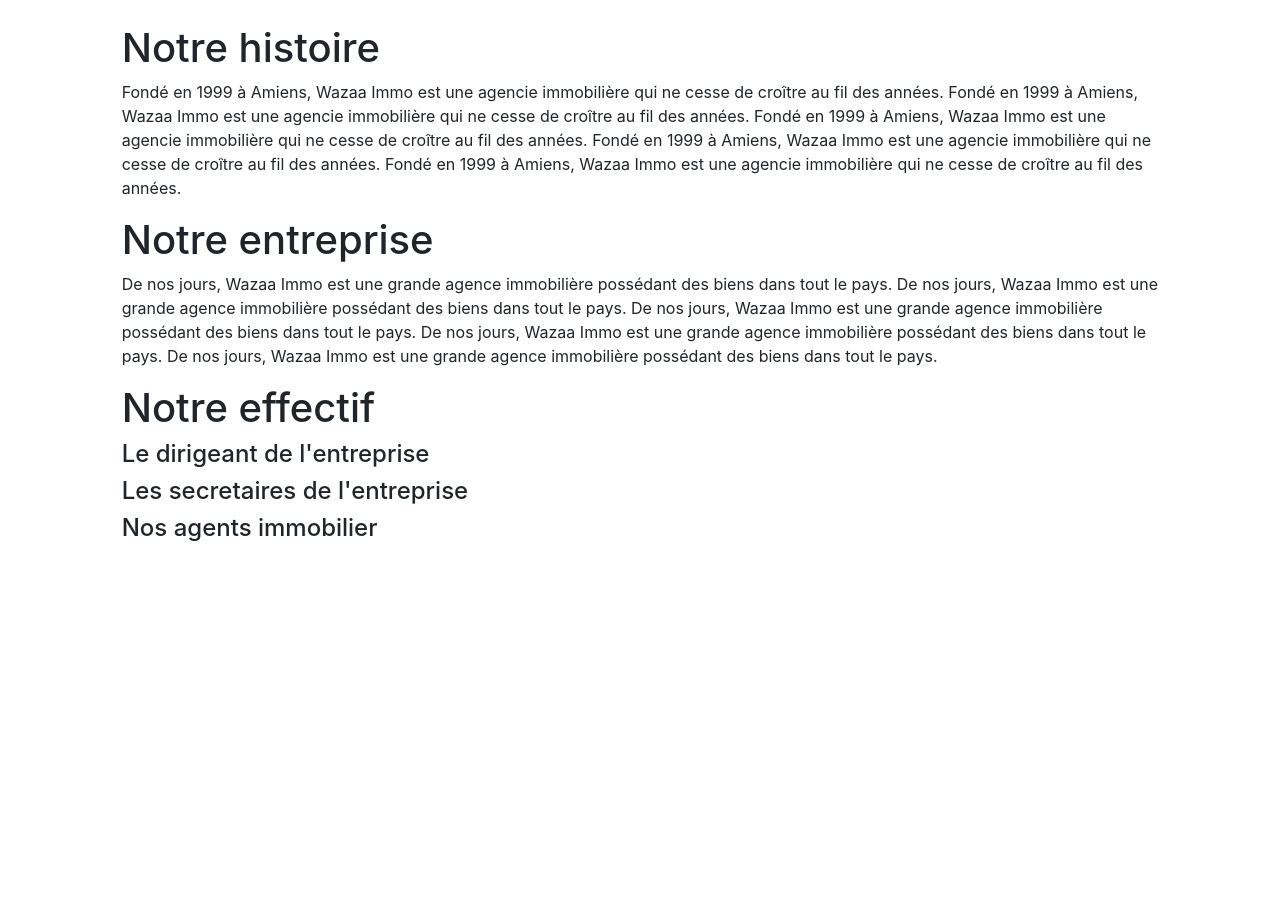
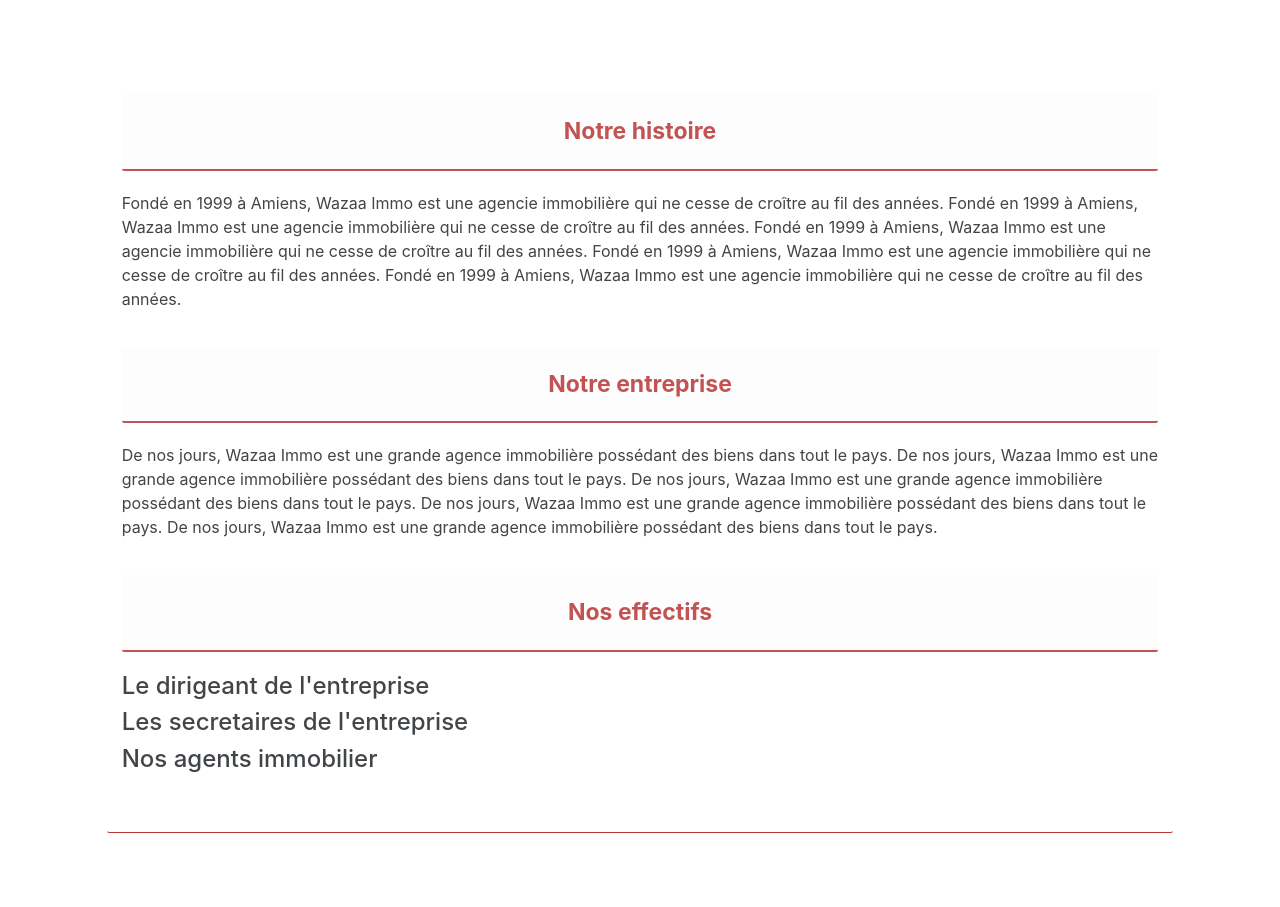
Before and after one commit to AntLrt/WazaaImmoGrp, a CodeIgniter app: the page made by CodeIgniter/application/views/PageNousView.php in a window 1280 px wide. Before the commit the page ends 541 px from the top, so only its background shows below. Run offline with CodeIgniter, Linux system fonts and the light colour scheme; data that the repository does not hold is empty.

Commit message:
CSS update

```diff
--- a/CodeIgniter/application/views/FooterView.php
+++ b/CodeIgniter/application/views/FooterView.php
@@ -6,7 +6,7 @@
     <link rel="stylesheet" href="<?= base_url("assets/CSS/FooterStyle.css") ?>">
 </head>
 
-<body>
+<body id="foot">
 
     <div class="container-flex sticky-bottom justify-content-center">
         <div class="footer-contct">
--- a/CodeIgniter/application/views/FormulaireContactView.php
+++ b/CodeIgniter/application/views/FormulaireContactView.php
@@ -12,7 +12,7 @@
 <body>
 
 
-<div class="container col-4">
+<div class="container col-6" id="con1">
 
 
     <form class="form-horizontal" role="form">
@@ -58,6 +58,9 @@
     </form>
 
 
+</div>
+
+
 <script src="https://code.jquery.com/jquery-3.4.1.slim.min.js" integrity="sha384-J6qa4849blE2+poT4WnyKhv5vZF5SrPo0iEjwBvKU7imGFAV0wwj1yYfoRSJoZ+n" crossorigin="anonymous"></script>
 <script src="https://cdn.jsdelivr.net/npm/popper.js@1.16.0/dist/umd/popper.min.js" integrity="sha384-Q6E9RHvbIyZFJoft+2mJbHaEWldlvI9IOYy5n3zV9zzTtmI3UksdQRVvoxMfooAo" crossorigin="anonymous"></script>
 <script src="https://stackpath.bootstrapcdn.com/bootstrap/4.4.1/js/bootstrap.min.js" integrity="sha384-wfSDF2E50Y2D1uUdj0O3uMBJnjuUD4Ih7YwaYd1iqfktj0Uod8GCExl3Og8ifwB6" crossorigin="anonymous"></script>
--- a/CodeIgniter/application/views/HeaderView.php
+++ b/CodeIgniter/application/views/HeaderView.php
@@ -66,7 +66,7 @@
                     $url=site_url("AuthentificationController/Deconnexion");
                     echo "<form action='$url' method='post'>";
 
-                    echo "<button type='submit' class='btn btn-outline-danger d-flex justify-content-end'>Deconnexion</button>";
+                    echo "<button type='submit' class='btn btn-outline-danger'>Deconnexion</button>";
 
                     echo "</form>";
                 }
@@ -83,6 +83,7 @@
             <style type="text/css">
                 body {
                     background-image:url("<?php echo base_url();?>/assets/images/Wazbg.jpg");
+                    background-attachment:fixed;
                 }
             </style>
 
--- a/CodeIgniter/application/views/PageNousView.php
+++ b/CodeIgniter/application/views/PageNousView.php
@@ -1,15 +1,22 @@
 <head>
         <meta name="viewport" content="width=device-width, initial-scale=1, shrink-to-fit=no">
         <link rel="stylesheet" href="https://stackpath.bootstrapcdn.com/bootstrap/4.4.1/css/bootstrap.min.css" integrity="sha384-Vkoo8x4CGsO3+Hhxv8T/Q5PaXtkKtu6ug5TOeNV6gBiFeWPGFN9MuhOf23Q9Ifjh" crossorigin="anonymous">
+        <link rel="stylesheet" href="<?= base_url("assets/CSS/Nous-Comptestyle.css") ?>">
 </head>
 
 <body>
 
     <br>
 
-        <div class="container col-10">
+        <div class="container col-10" id="nous">
 
-            <h1>Notre histoire</h1>
+            <div class='row'>
+                <div class="col-12">
+                    <div class="form-heading">
+                        <span class="prg">Notre histoire</span>
+                    </div>
+                </div>
+            </div>
 
                 <p>Fondé en 1999 à Amiens, Wazaa Immo est une agencie immobilière qui ne cesse de croître au fil des années.
                 Fondé en 1999 à Amiens, Wazaa Immo est une agencie immobilière qui ne cesse de croître au fil des années.
@@ -17,7 +24,13 @@
                 Fondé en 1999 à Amiens, Wazaa Immo est une agencie immobilière qui ne cesse de croître au fil des années.
                 Fondé en 1999 à Amiens, Wazaa Immo est une agencie immobilière qui ne cesse de croître au fil des années.</p>
 
-            <h1>Notre entreprise</h1>
+            <div class='row'>
+                <div class="col-12">
+                    <div class="form-heading">
+                        <span class="prg">Notre entreprise</span>
+                    </div>
+                </div>
+            </div>
 
                 <p>De nos jours, Wazaa Immo est une grande agence immobilière possédant des biens dans tout le pays.
                 De nos jours, Wazaa Immo est une grande agence immobilière possédant des biens dans tout le pays.
@@ -26,23 +39,25 @@
                 De nos jours, Wazaa Immo est une grande agence immobilière possédant des biens dans tout le pays.</p>
 
 
-            <h1>Notre effectif</h1>
+            <div class='row'>
+                <div class="col-12">
+                    <div class="form-heading">
+                        <span class="prg">Nos effectifs</span>
+                    </div>
+                </div>
+            </div>
 
                 <div class="row">
                     <div class="col-10">
                         <h4>Le dirigeant de l'entreprise</h4>
                         <?php echo $Directeur; ?>
                     </div>
-            <!-- </div> -->
 
-            <!-- <div class="row"> -->
                     <div class="col-10">
                         <h4>Les secretaires de l'entreprise</h4>
                         <?php echo $Secretaire; ?>
                     </div>
-            <!-- </div> -->
 
-            <!-- <div class="row"> -->
                     <div class="col-10">
                         <h4>Nos agents immobilier</h4>
                         <?php echo $Negociateur;?>
--- /dev/null
+++ b/CodeIgniter/assets/CSS/Nous-Comptestyle.css
@@ -0,0 +1,43 @@
+#details {
+    background-color: white;
+    opacity: 85%;
+    border-bottom: 1.5px solid #ad1212;
+    border-radius: 2.5px;
+    margin-top: 50px;
+    margin-bottom: 50px;
+    padding-bottom: 50px;
+}
+
+#deets {
+    color: #333131;
+    font-weight: bold;
+    text-align: center;
+    padding-top: 30px;
+}
+
+.form-heading {
+    background: #fdfdfd; /* fallback for old browsers */
+    border-bottom: 2.5px solid #ad1212;
+    border-radius: 2.5px;
+    margin: 20px 0 20px;
+    padding: 20px;
+    opacity: 85%;
+}
+
+    .form-heading .prg{
+    color: #ad1212;
+    font-size: 23px;
+    display: flex;
+    justify-content: center;
+    font-weight: bold;
+}
+
+#nous {
+    background-color: white;
+    opacity: 85%;
+    border-bottom: 1.5px solid #ad1212;
+    border-radius: 2.5px;
+    margin-top: 50px;
+    margin-bottom: 50px;
+    padding-bottom: 50px;
+}
```
Also changed, not shown: CodeIgniter/application/views/DetailsCompteView.php (+18 -15 lines). Lines whose indentation alone changed are shown as unchanged.
